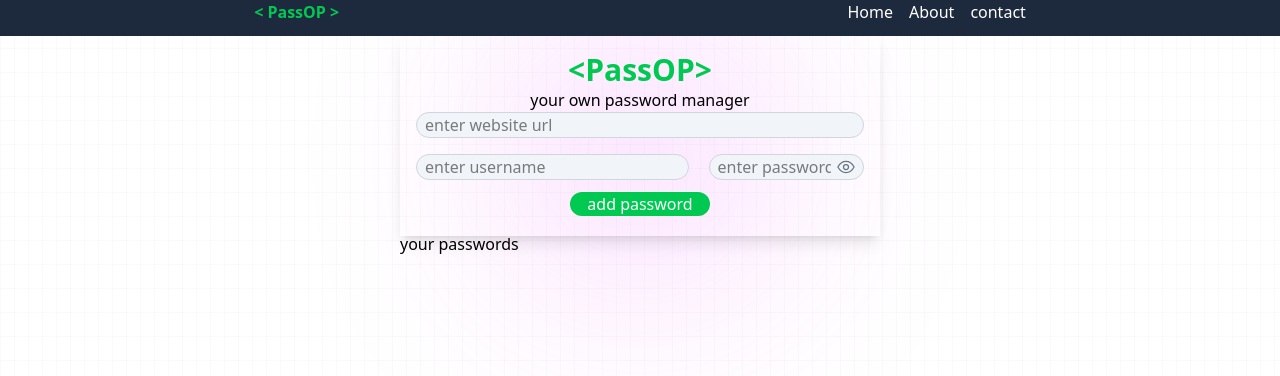
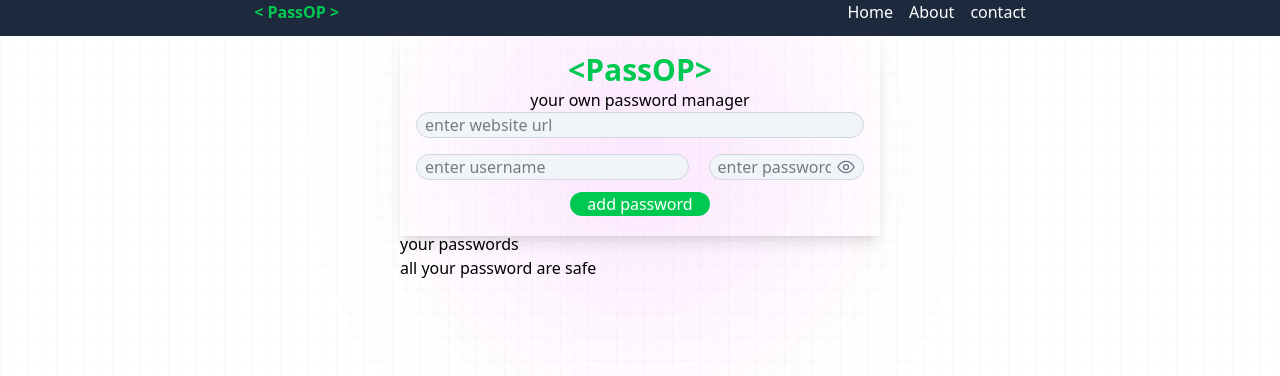
Before and after one commit to Muhammad-Sheik-Nauman/password_manager, a React (Vite) app: page / in a window 1280 px wide. Shown: the top 376 px of the page. Built offline with nearby package versions, Linux system fonts and the light colour scheme.

Commit message:
updated manager component

```diff
--- a/src/components/Manager.jsx
+++ b/src/components/Manager.jsx
@@ -54,6 +54,7 @@ const Manager = () => {
                 </div>
                 <div className="passwords">
                     <h2>your passwords</h2>
+                    <p>all your password are safe</p>
 
                 </div>
             </div>
```
